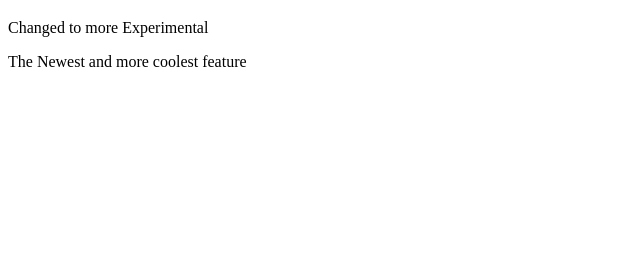
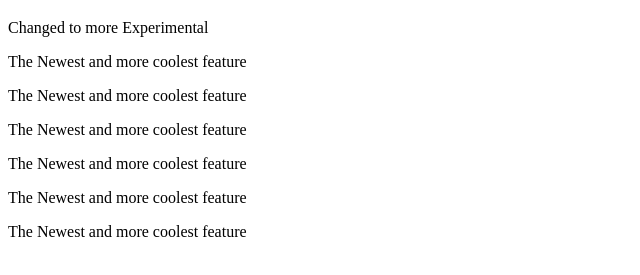
Before and after one commit to justaway1/git-crash-course, a plain HTML site: page index.html in a window 1280 px wide. Shown: the part 61-336 px from the top of the page, without its empty margins (0-640 px from the left). Drawn offline with Linux system fonts and the light colour scheme.

Commit message:
5 new stuff

```diff
--- a/index.html
+++ b/index.html
@@ -10,5 +10,10 @@
     <p>Changed to more Experimental</p>
 
     <p>The Newest and more coolest feature</p>
+    <p>The Newest and more coolest feature</p>
+    <p>The Newest and more coolest feature</p>
+    <p>The Newest and more coolest feature</p>
+    <p>The Newest and more coolest feature</p>
+    <p>The Newest and more coolest feature</p>
   </body>
 </html>
```
